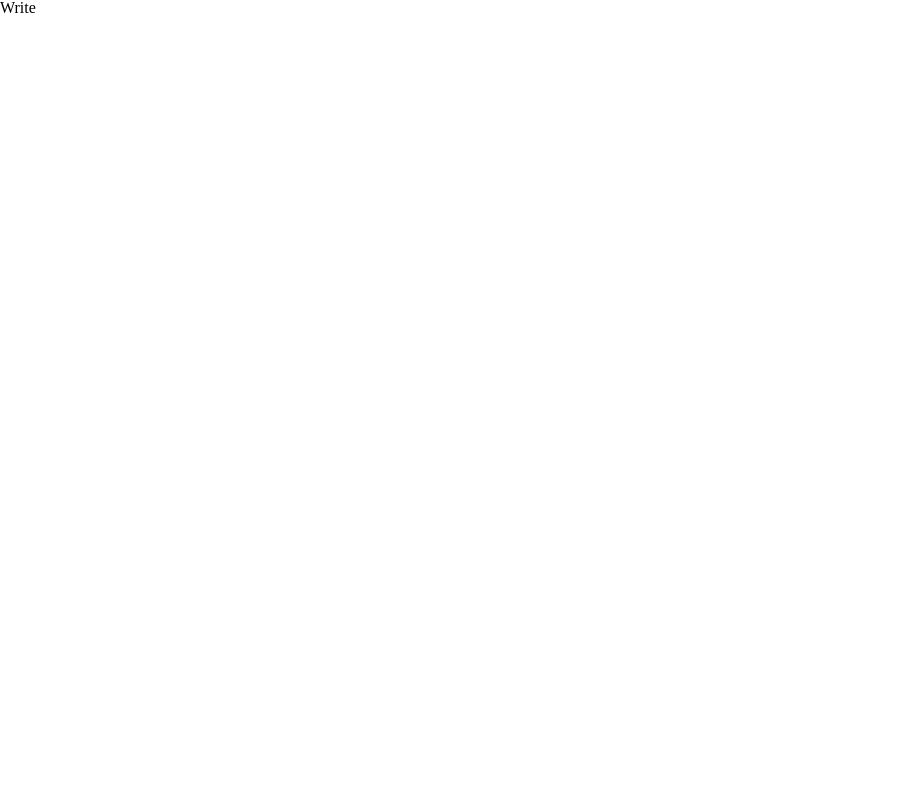
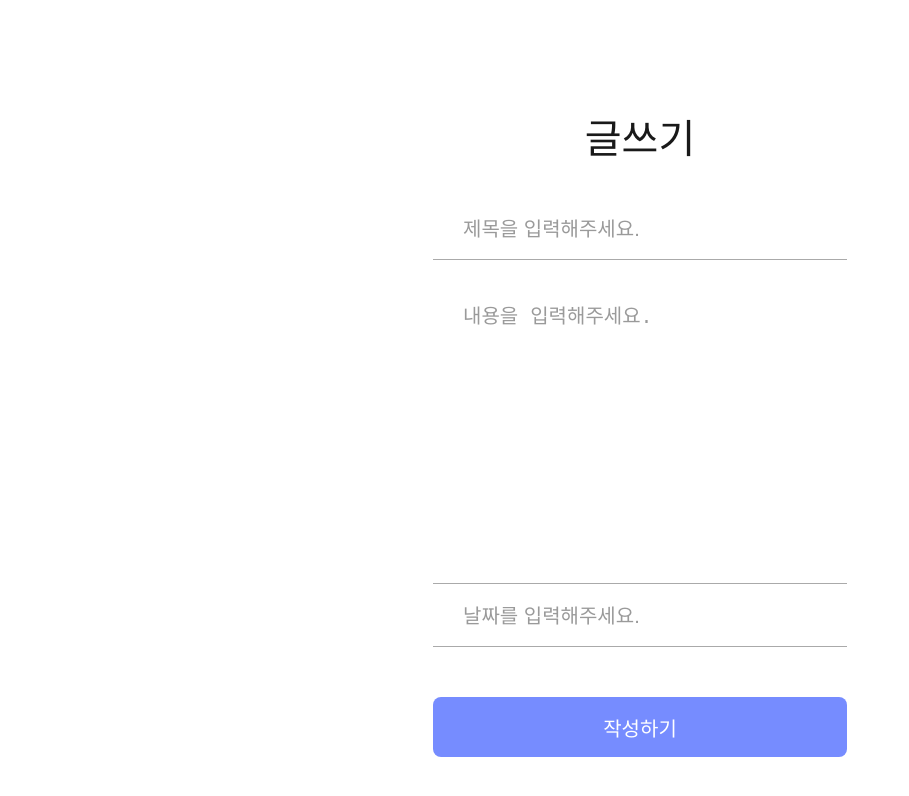
Before and after one commit to jangjihoon96/SecretNote_React_Node_MongoDB, a React (Create React App) app in the folder client/: page /write in a window 1280 px wide. Shown: the top 796 px of the page, without its empty margins (0-909 px from the left). Built offline with nearby package versions, Linux system fonts and the light colour scheme.

Commit message:
feat: 글쓰기 컴포넌트 추가 및 기능 추가
- 필요 컴포넌트 제작
- node server 통신을 통한 글쓰기 기능 추가

```diff
--- a/client/src/components/board/WriteButton.jsx
+++ b/client/src/components/board/WriteLink.jsx
@@ -1,18 +1,23 @@
 import React from "react";
+import { Link } from "react-router-dom";
 import styled from "styled-components";
 
-export default function WriteButton({ type = "button", children }) {
-  return <StyledWriteButton type={type}>{children}</StyledWriteButton>;
+export default function WriteLink({ to = "/write", children }) {
+  return <StyledWriteLink to={to}>{children}</StyledWriteLink>;
 }
 
-const StyledWriteButton = styled.button`
+const StyledWriteLink = styled(Link)`
+  display: inline-block;
   width: 18.75rem;
   height: 3.75rem;
+  line-height: 3.75rem;
   position: fixed;
   left: 50%;
   bottom: 100px;
   transform: translate(-50%, 0);
+  text-decoration: none;
   font-size: 1.25rem;
+  text-align: center;
   color: #ffffff;
   border-radius: 0.5rem;
   background-color: #768cff;
--- a/client/src/components/common/Common.jsx
+++ b/client/src/components/common/Common.jsx
@@ -126,3 +126,29 @@ const StyledLinkButton = styled(Link)`
     background-color: #f9f9f9;
   }
 `;
+
+export function Textarea({ name, id, placeholder = "", value = "", onChange }) {
+  return (
+    <StyledTextarea
+      id={id}
+      name={name}
+      defaultValue={value}
+      onChange={onChange}
+      placeholder={placeholder}
+    ></StyledTextarea>
+  );
+}
+
+const StyledTextarea = styled.textarea`
+  border: 0;
+  border-bottom: 1px solid #aaaaaa;
+  width: 100%;
+  height: 300px;
+  padding: 1rem 1.875rem 0 1.875rem;
+  box-sizing: border-box;
+  font-size: 1.25rem;
+  resize: none;
+  &::placeholder {
+    color: #9a9a9a;
+  }
+`;
--- /dev/null
+++ b/client/src/container/WriteContainer.jsx
@@ -0,0 +1,15 @@
+import React from "react";
+import styled from "styled-components";
+
+export default function WriteContainer({ children }) {
+  return <StyledWriteContainer>{children}</StyledWriteContainer>;
+}
+
+const StyledWriteContainer = styled.div`
+  max-width: 80rem;
+  width: 100%;
+  padding: 0 3.125rem;
+  box-sizing: border-box;
+  margin: 0 auto;
+  margin-top: 7.5rem;
+`;
--- a/client/src/pages/Board.jsx
+++ b/client/src/pages/Board.jsx
@@ -5,7 +5,7 @@ import List from "../components/board/List";
 import ListItem from "../components/board/ListItem";
 import ItemTitle from "../components/board/ItemTitle";
 import ItemDate from "../components/board/ItemDate";
-import WriteButton from "../components/board/WriteButton";
+import WriteLink from "../components/board/WriteLink";
 import EditButton from "../components/board/EditButton";
 import DeleteButton from "../components/board/DeleteButton";
 import ItemLink from "../components/board/ItemLink";
@@ -24,7 +24,7 @@ export default function Board() {
           <DeleteButton>삭제</DeleteButton>
         </ListItem>
       </List>
-      <WriteButton>글쓰기</WriteButton>
+      <WriteLink>글쓰기</WriteLink>
     </BoardContainer>
   );
 }
--- a/client/src/pages/Write.jsx
+++ b/client/src/pages/Write.jsx
@@ -1,5 +1,97 @@
-import React from "react";
+import React, { useState } from "react";
+import WriteContainer from "../container/WriteContainer";
+import MainTitle from "../components/common/MainTitle";
+import {
+  Button,
+  Form,
+  Input,
+  Inputs,
+  Textarea,
+} from "../components/common/Common";
+import { useNavigate } from "react-router-dom";
 
 export default function Write() {
-  return <div>Write</div>;
+  const [title, setTitle] = useState("");
+  const [content, setContent] = useState("");
+  const [date, setDate] = useState("");
+  const navigate = useNavigate();
+  const token = localStorage.getItem("user_token");
+
+  const onChangeTitle = (e) => {
+    setTitle(e.target.value);
+  };
+  const onChangeContent = (e) => {
+    setContent(e.target.value);
+  };
+  const onChangeDate = (e) => {
+    setDate(e.target.value);
+  };
+
+  const handleWrite = async (e) => {
+    e.preventDefault();
+    try {
+      const response = await fetch("http://localhost:3001/api/posts/create", {
+        method: "POST",
+        headers: {
+          "Content-Type": "application/json",
+        },
+        body: JSON.stringify({
+          title,
+          content,
+          date,
+          token,
+        }),
+      });
+      if (response.status === 201) {
+        // 게시물 작성 성공
+        setTitle("");
+        setContent("");
+        setDate("");
+        alert("게시물 작성 성공");
+        navigate("/board");
+      } else {
+        const data = await response.json();
+        console.log(data);
+        alert("게시물 작성 실패");
+      }
+    } catch (error) {
+      console.error(error);
+    }
+  };
+
+  return (
+    <WriteContainer>
+      <MainTitle>글쓰기</MainTitle>
+      <Form onSubmit={handleWrite}>
+        <Inputs>
+          <Input
+            type="text"
+            placeholder="제목을 입력해주세요."
+            value={title}
+            id="title"
+            name="title"
+            onChange={onChangeTitle}
+          />
+          <Textarea
+            placeholder="내용을 입력해주세요."
+            value={content}
+            id="content"
+            name="content"
+            onChange={onChangeContent}
+          ></Textarea>
+          <Input
+            type="text"
+            placeholder="날짜를 입력해주세요."
+            value={date}
+            id="date"
+            name="date"
+            onChange={onChangeDate}
+          />
+        </Inputs>
+        <Button color="blue" type="submit">
+          작성하기
+        </Button>
+      </Form>
+    </WriteContainer>
+  );
 }
```
